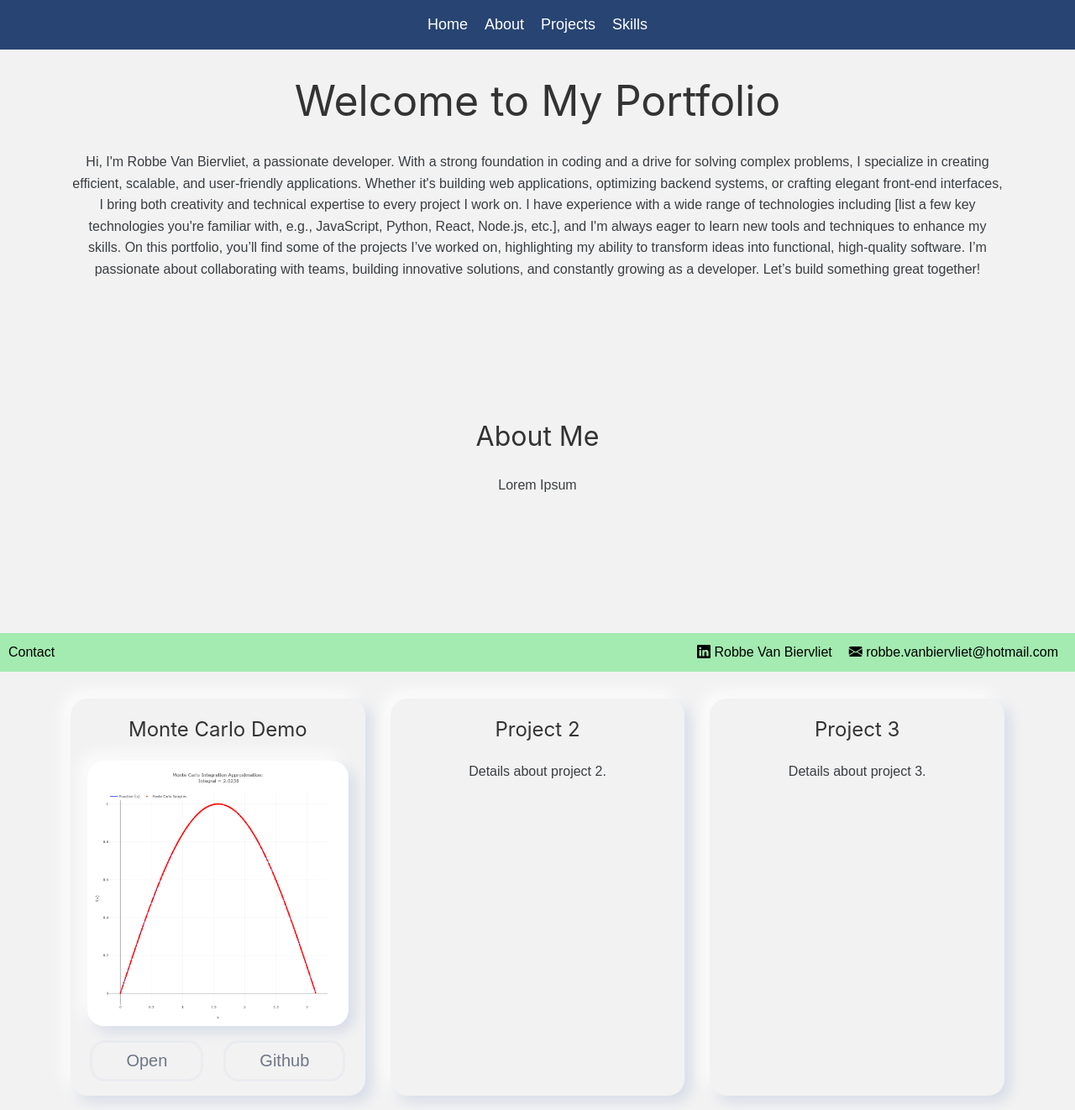
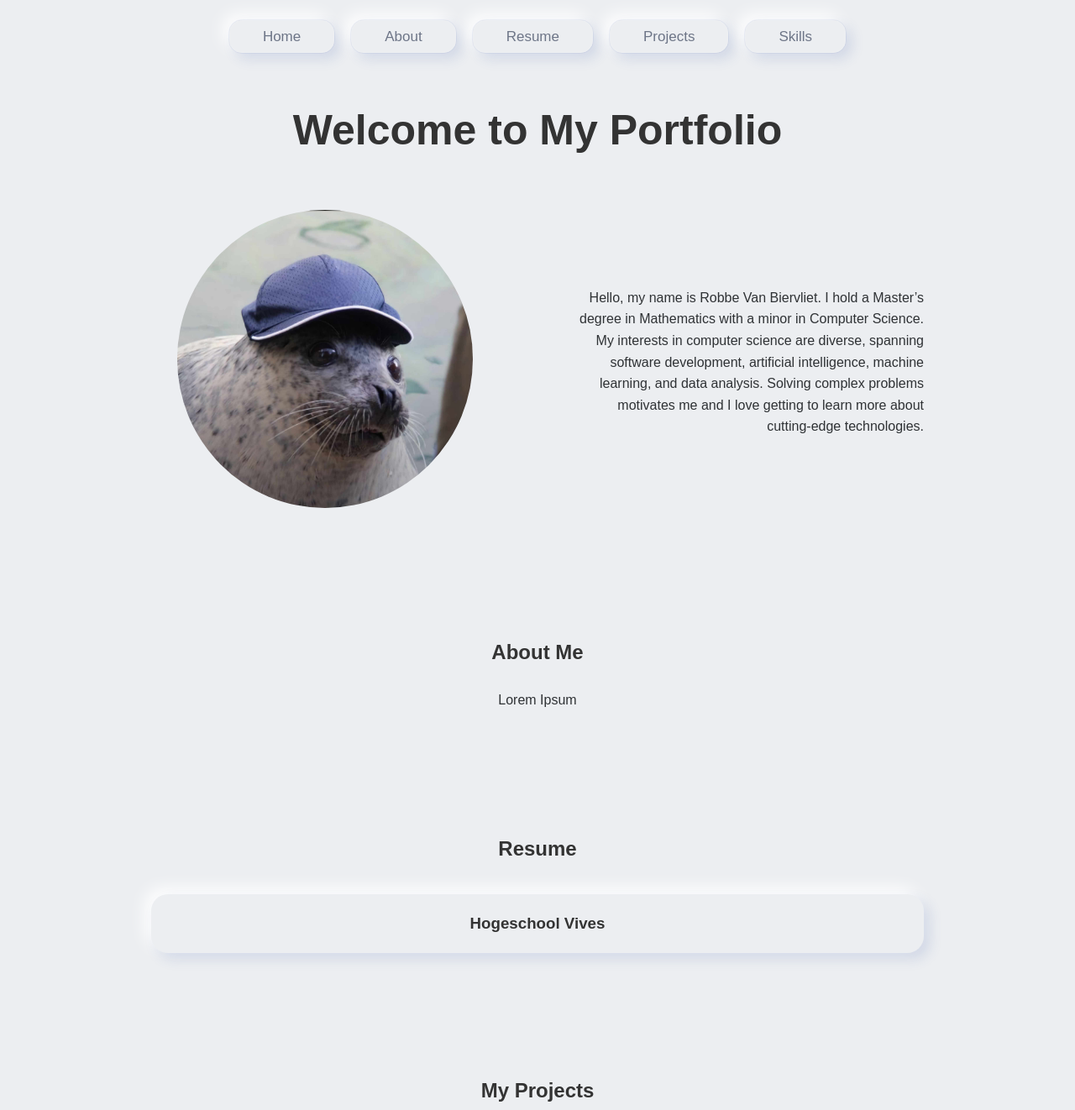
Before and after one commit to Soicrobbe/portfolio, a plain HTML site: page index.html in a window 1280 px wide. Shown: the top 1322 px of the page at 84% size. Drawn offline with nearby package versions, Linux system fonts and the light colour scheme.

Commit message:
Complete overhaul of aesthetic

```diff
--- a/index.html
+++ b/index.html
@@ -2,40 +2,37 @@
 <html lang="en">
     <head>
         <link rel="stylesheet" href="https://cdn.jsdelivr.net/npm/bootstrap-icons@1.11.3/font/bootstrap-icons.min.css">
-        <link rel="stylesheet" href="https://cdn.jsdelivr.net/npm/uikit@3.23.1/dist/css/uikit.min.css" />
+        <!-- <link rel="stylesheet" href="https://cdn.jsdelivr.net/npm/uikit@3.23.1/dist/css/uikit.min.css" /> -->
         <meta charset="UTF-8">
         <meta http-equiv="X-UA-Compatible" content="IE=edge">
         <meta name="viewport" content="width-device-width, initial-scale=1.0">
         <title>Portfolio</title>
         <link rel="stylesheet" href="style.css">
-        <script src="https://cdn.jsdelivr.net/npm/uikit@3.23.1/dist/js/uikit.min.js"></script>
-        <script src="https://cdn.jsdelivr.net/npm/uikit@3.23.1/dist/js/uikit-icons.min.js"></script>
+        <!-- <script src="https://cdn.jsdelivr.net/npm/uikit@3.23.1/dist/js/uikit.min.js"></script> -->
+        <!-- <script src="https://cdn.jsdelivr.net/npm/uikit@3.23.1/dist/js/uikit-icons.min.js"></script> -->
     </head>
     <body>
         <!-- Header Section -->
         <header>
             <nav id="desktop-nav">
-                <ul class="nav-links">
-                    <li><a href="#home">Home</a></li>
-                    <li><a href="#about">About</a></li>
-                    <li><a href="#projects">Projects</a></li>
-                    <li><a href="#skills">Skills</a></li>
-                    <!-- <li><a href="#contact">Contact</a></li> -->
+                <ul>
+                    <li><a class="button header" href="#home">Home</a></li>
+                    <li><a class="button header" href="#about">About</a></li>
+                    <li><a class="button header" href="#resume">Resume</a></li>
+                    <li><a class="button header" href="#projects">Projects</a></li>
+                    <li><a class="button header" href="#skills">Skills</a></li>
                 </ul>
             </nav>
             <nav id="mobile-nav">
                 <div class="hamburger-icon" onclick="toggleBurger()">
                     &#9776;
-                    <!-- <span></span>
-                    <span></span>
-                    <span></span> -->
                 </div>
                 <div class="menu-links">
                     <li><a href="#home" onclick="toggleBurger()">Home</a></li>
                     <li><a href="#about" onclick="toggleBurger()">About</a></li>
+                    <li><a href="#resume" onclick="toggleBurger()">Resume</a></li>
                     <li><a href="#projects" onclick="toggleBurger()">Projects</a></li>
                     <li><a href="#skills" onclick="toggleBurger()">Skills</a></li>
-                    <!-- <li><a href="#contact" onclick="toggleBurger()">Contact</a></li> -->
                 </div>
             </nav>
         </header>
@@ -43,10 +40,14 @@
         <!-- Home Section -->
         <section id="home">
             <h1>Welcome to My Portfolio</h1>
-            <p>Hi, I'm Robbe Van Biervliet, a passionate developer. With a strong foundation in coding and a drive for solving complex problems, I specialize in creating efficient, scalable, and user-friendly applications. Whether it's building web applications, optimizing backend systems, or crafting elegant front-end interfaces, I bring both creativity and technical expertise to every project I work on.
-                I have experience with a wide range of technologies including [list a few key technologies you're familiar with, e.g., JavaScript, Python, React, Node.js, etc.], and I'm always eager to learn new tools and techniques to enhance my skills.
-                On this portfolio, you’ll find some of the projects I’ve worked on, highlighting my ability to transform ideas into functional, high-quality software. I’m passionate about collaborating with teams, building innovative solutions, and constantly growing as a developer.
-                Let’s build something great together!</p>
+            <div id="intro-container">
+                <div id="intro-left">
+                    <img id="robbeimg" src="robbe.jpg" alt="Robbe">
+                </div>
+                <div id="intro-right">
+                    <p>Hello, my name is Robbe Van Biervliet. I hold a Master’s degree in Mathematics with a minor in Computer Science. My interests in computer science are diverse, spanning software development, artificial intelligence, machine learning, and data analysis. Solving complex problems motivates me and I love getting to learn more about cutting-edge technologies.</p>
+                </div>
+            </div>
         </section>
 
         <!-- About Section -->
@@ -55,16 +56,25 @@
             <p>Lorem Ipsum</p>
         </section>
 
+        <section id="resume">
+            <h2>Resume</h2>
+            <div id="resume-container">
+                <div class="resume-entry">
+                    <h3>Hogeschool Vives</h3>
+                </div>
+            </div>
+        </section>
+
         <!-- Projects Section -->
         <section id="projects">
             <h2>My Projects</h2>
             <div id="project-container">
                 <div class="project">
                     <h3>Monte Carlo Demo</h3>
-                    <img src="MonteCarlo.png" alt="Monte Carlo Preview Image" class="uk-responsive-width image">
+                    <img src="MonteCarlo.png" alt="Monte Carlo Preview Image" class="image">
                     <div class="button-container">
-                        <button type="button" class="button" onclick="window.open('https://soicrobbe.github.io/MonteCarloDemo/', '_blank')">Open</button>
-                        <button type="button" class="button">Github</button>
+                        <button class="button" onclick="window.open('https://soicrobbe.github.io/MonteCarloDemo/', '_blank')">Open</button>
+                        <button class="button">Github</button>
                     </div>
                 </div>
                 <div class="project">
@@ -128,6 +138,10 @@
             </ul>
         </footer>
 
+        <!-- <button class="button" id="contact-button">
+            Contact
+        </button> -->
+
         <script src="script.js"></script>
     </body>
 </html>
--- a/script.js
+++ b/script.js
@@ -21,3 +21,20 @@ function toggleBurger() {
         icon.innerHTML = "&#9776;"
     }
 }
+
+const header = document.querySelector('header');
+const headerButton = document.querySelectorAll('.button.header')
+
+window.addEventListener('scroll', () => {
+    if(this.scrollY > 50) {
+        header.classList.add('shadow');
+        for(let i=0; i<headerButton.length; i++) {
+            headerButton[i].classList.add('shadow');
+        }
+    } else {
+        header.classList.remove('shadow');
+        for(let i=0; i<headerButton.length; i++) {
+            headerButton[i].classList.remove('shadow');
+        }
+    }
+})
--- a/style.scss
+++ b/style.scss
@@ -6,12 +6,16 @@
       -#{$distance} -#{$distance} $blur mix(#ffffff, transparent, $intensity) if($inset, inset, null);
   }
 
+//   Full document styling
+
   :root {
-    --bg-color: #f2f2f2;
+    --bg-color: #eceef1;
     --shadow-dark: #97a4b6;
     --shadow-light: #ffffff;
-    --text-primary: #3a3e42;
+    --text-primary: #2f3235;
     --transition-config: all 0.4s cubic-bezier(0.25, 0.46, 0.45, 1.1);
+    --bright-green: #a3ebb1;
+    --deep-blue: #274472;
     }
 
 * {
@@ -21,7 +25,8 @@
 }
 
 h1 {
-    margin: 30px;
+    margin-top: 55px;
+    margin-bottom: 55px;
     font-size: 50px;
 }
 
@@ -54,19 +59,31 @@ ul {
 section {
     padding: 60px 20px;
     margin: auto;
-    max-width: 90%;
+    max-width: 75%;
     text-align: center;
 }
 
 header {
-    background-color: #274472;
+    background-color: #eceef1;
     color: #fff;
-    padding: 15px 0;
+    padding: 30px 0;
     position: fixed;
     width: 100%;
-    top: 0;
-    left: 0;
-    z-index: 1000;
+    // margin-top: 50px;
+    // border:1px solid #97a4b63d;
+    // top: 0;
+    // left: 0;
+    // z-index: 1000;
+    margin: auto;
+    // border-radius: 20px;
+    transition: all 0.3s ease-in-out;
+    // box-shadow: 12px 12px 12px #cecece, -12px -12px 12px #ffffff;
+}
+
+header.shadow {
+    padding: 15px 0;
+    border:1px solid #97a4b63d;
+    box-shadow: 6px 6px 6px #cecece83, -6px -6px 6px #ffffff;
 }
 
 header nav ul {
@@ -76,46 +93,16 @@ header nav ul {
 }
 
 header nav ul li a {
-    color: #fff;
+    color: black;
     font-size: 18px;
 }
 
 header nav ul li a:hover {
-    text-decoration: underline;
+    text-decoration: none;
 }
 
 h1, h2, h3 {
     color: #333;
-}
-
-#project-container {
-    display: flex;
-    justify-content: space-between;
-    width: 100%;
-    flex-wrap: wrap;
-    flex-direction: row;
-    gap: 30px;
-}
-
-#projects {
-    width: 100;
-}
-
-.project {
-    flex: 1;
-    background-color: var(--bg-color);
-    padding: 20px;
-    width: 100%;
-    margin-top: 10px;
-    margin-bottom: 0px;
-    margin-left: auto;
-    margin-right: auto;
-    border-radius: 20px;;
-    // box-shadow: 5px 10px 15px var(--shadow-dark),
-                // -5px -10px 15px var(--shadow-light);
-    box-shadow: 7px 7px 15px rgba(55, 84, 170, .15),
-    -7px -7px 20px rgba(255, 255, 255, 1),
-    0px 0px 4px rgba(255, 255, 255, .2) !important;
 }
 
 form {
@@ -144,11 +131,11 @@ button {
 footer {
     display:grid;
     grid: auto / auto auto;
-    background-color: #A3EBB1;
+    background-color: var(--bg-color);
     color: black;
     padding: 10px;
     text-align: center;
-    position: fixed;
+    // position: fixed;
     bottom: 0;
     width: 100%;
 }
@@ -156,9 +143,6 @@ footer {
 #footer-list {
     display:flex;
     flex-direction: row-reverse;
-    /* float: right; */
-    /* text-align: right; */
-    /* justify-content: space-between; */
 }
 
 #footer-list li {
@@ -171,13 +155,17 @@ footer div {
 }
 
 footer ul li a {
-    /* text-decoration: underline; */
     color: inherit;
     text-underline-offset: 3px;;
 }
 
 footer ul li a:hover {
     color: green;
+}
+
+#desktop-nav {
+    display: flex;
+    justify-content: center;
 }
 
 /* Mobile navigation */
@@ -231,24 +219,135 @@ footer ul li a:hover {
     box-shadow: 7px 7px 15px rgba(55, 84, 170, .15),
               -7px -7px 20px rgba(255, 255, 255, 1),
               0px 0px 4px rgba(255, 255, 255, .2) !important;
-  background-color: var(--bg-color);
-  border-radius: 20px;
-  margin-bottom: 20px;
+    background-color: var(--bg-color);
+    border-radius: 20px;
+    margin-bottom: 20px;
+    width: 100%;
+    height: auto;
 }
 
+#intro-container {
+    display: flex;
+    flex-direction: row;
+    align-items: center;
+    gap: 10%;
+}
+
+#intro-left {
+    flex: 1;
+    // max-width: 45%;
+}
+
+#intro-right {
+    flex: 1;
+    float: right;
+    text-align: right;
+    // max-width: 50%;
+}
+
+#robbeimg {
+    border-radius: 50%;
+    // aspect-ratio: 1 / 1;
+    max-width: 85%;
+    height: auto;
+
+}
+
+// Forms
+#project-container {
+    display: flex;
+    justify-content: space-between;
+    width: 100%;
+    flex-wrap: wrap;
+    flex-direction: row;
+    gap: 50px;
+}
+
+#projects {
+    width: 100;
+}
+
+.project {
+    flex: 1;
+    background-color: var(--bg-color);
+    padding: 20px;
+    width: 100%;
+    margin-top: 10px;
+    margin-bottom: 0px;
+    margin-left: auto;
+    margin-right: auto;
+    border-radius: 20px;
+    // box-shadow: 5px 10px 15px var(--shadow-dark),
+                // -5px -10px 15px var(--shadow-light);
+    box-shadow: 7px 7px 15px rgba(55, 84, 170, .15),
+    -7px -7px 20px rgba(255, 255, 255, 1),
+    0px 0px 4px rgba(255, 255, 255, .2) !important;
+}
+
+.project:hover{
+    box-shadow: 7px 7px 15px rgba(55, 84, 170, .15),
+                -7px -7px 20px rgba(255, 255, 255, 1),
+                inset 0px 0px 4px rgba(255, 255, 255, 0.699),
+                inset 7px 7px 15px rgba(255, 0, 0, 0),
+                inset -7px -7px 20px rgba(255, 255, 255, 0),
+                0px 0px 4px rgba(255, 255, 255, 0) !important;
+}
+
+#resume-container {
+    display: flex;
+    justify-content: space-between;
+    width: 100%;
+    flex-wrap: wrap;
+    flex-direction: row;
+    gap: 50px;
+}
+
+.resume-entry {
+    flex: 1;
+    background-color: var(--bg-color);
+    padding: 20px;
+    width: 100%;
+    margin-top: 10px;
+    margin-bottom: 0px;
+    margin-left: auto;
+    margin-right: auto;
+    border-radius: 20px;
+    // box-shadow: 5px 10px 15px var(--shadow-dark),
+                // -5px -10px 15px var(--shadow-light);
+    box-shadow: 7px 7px 15px rgba(55, 84, 170, .15),
+    -7px -7px 20px rgba(255, 255, 255, 1),
+    0px 0px 4px rgba(255, 255, 255, .2) !important;
+}
+
+// Buttons
 .button {
-    font-size: 20px;
-    // border: none;
+    font-size: 17px;
     padding: 10px 40px;
     border-radius: 15px;
     color: #6D7587;
     background-color: var(--bg-color);
-    outline-style: solid;
-    outline-color: rgba(55, 84, 170, 0.041);
+    outline: solid 1px rgba(55, 84, 170, 0.068);
     transition: box-shadow .2s ease !important;
+    max-width: 50%;
+    box-shadow: 7px 7px 15px rgba(55, 84, 170, .15),
+                -7px -7px 20px rgba(255, 255, 255, 1),
+                inset 0px 0px 4px rgba(255, 255, 255, .2),
+                inset 7px 7px 15px rgba(55, 84, 170, 0),
+                inset -7px -7px 20px rgba(255, 255, 255, 0),
+                0px 0px 4px rgba(255, 255, 255, 0) !important;
   }
 
-  .button:hover {
+.button.header {
+    transition: padding 0.3s ease-out, font-size .3s ease-out !important;
+    font-size: 17px;
+}
+
+.button.header.shadow {
+    padding: 7px 30px;
+    font-size: 15px;
+}
+
+.button:hover {
     outline:none;
     box-shadow: 7px 7px 15px rgba(55, 84, 170, .15),
                 -7px -7px 20px rgba(255, 255, 255, 1),
@@ -256,6 +355,7 @@ footer ul li a:hover {
                 inset 7px 7px 15px rgba(55, 84, 170, 0),
                 inset -7px -7px 20px rgba(255, 255, 255, 0),
                 0px 0px 4px rgba(255, 255, 255, 0) !important;
+    color: rgb(119, 167, 255);
 }
 
 .button:active {
@@ -267,15 +367,31 @@ footer ul li a:hover {
               0px 0px 4px rgba(255, 255, 255, .2) !important;
 }
 
+.button:focus {
+    outline: solid 2px rgba(55, 84, 170, 0.068);
+}
+
 .button-container {
     display: flex;
     justify-content: center;
-    // width: 90%;
-    // flex-wrap: wrap;
+    align-items: center;
     flex-direction: row;
-    gap: 30px;
+    gap: 25px;
 }
 
+#contact-button {
+    display:grid;
+    // grid: auto / auto auto;
+    // background-color: var(--bg-color);
+    // color: black;
+    // padding: 10px;
+    // text-align: center;
+    position: fixed;
+    bottom: 10px;
+    // width: 100%;
+}
+
+// Media query
 
 @media screen and (max-width: 800px) {
     #projects-container {
@@ -299,4 +415,21 @@ footer ul li a:hover {
     .footer-text {
         display:none
     }
+    .button-container{
+        flex-direction: column;
+    }
+    .button {
+        padding: 10px;
+        width: 100%;
+        max-width: 100%;
+    }
 }
+
+@media screen and (max-width: 950px) {
+    #intro-container {
+        flex-direction: column;
+    }
+    #intro-right {
+        text-align: center;
+    }
+}
```
Also changed, not shown: robbe.jpg (added), style.css, 1 other file.
